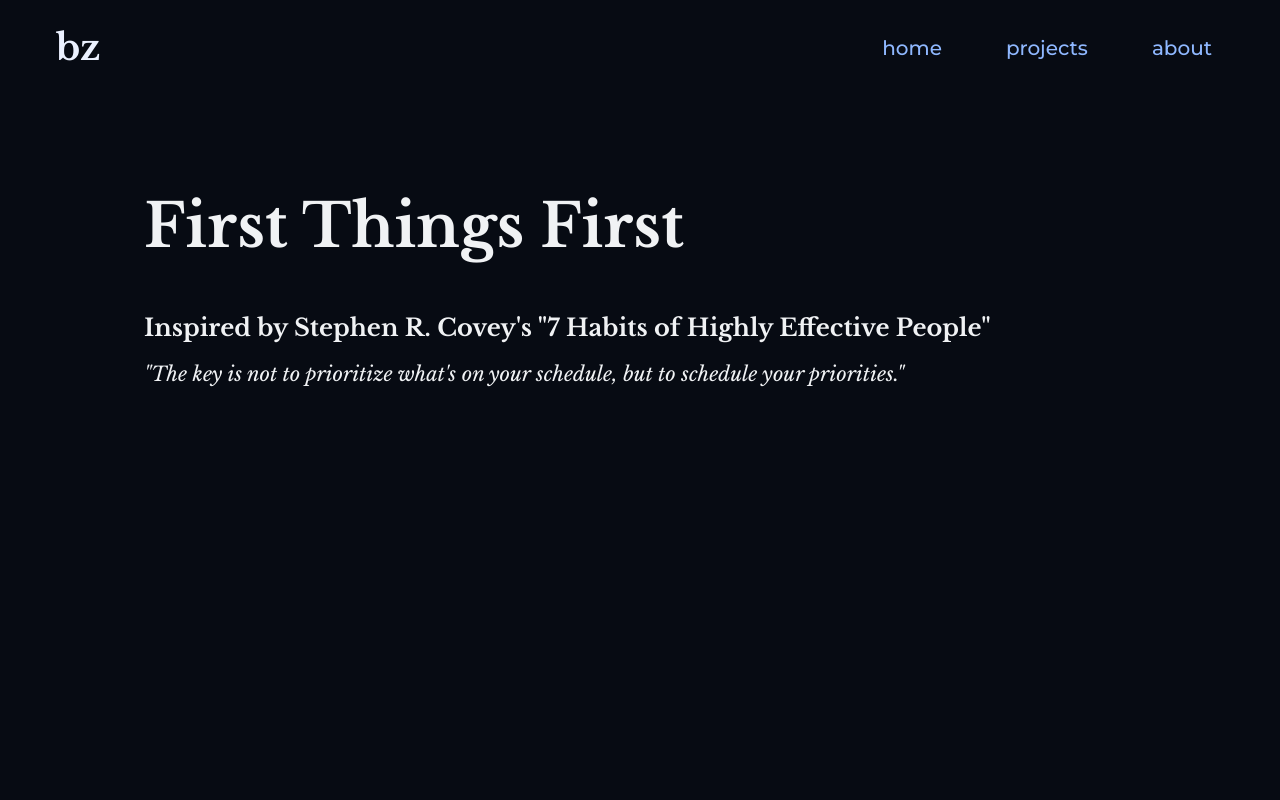
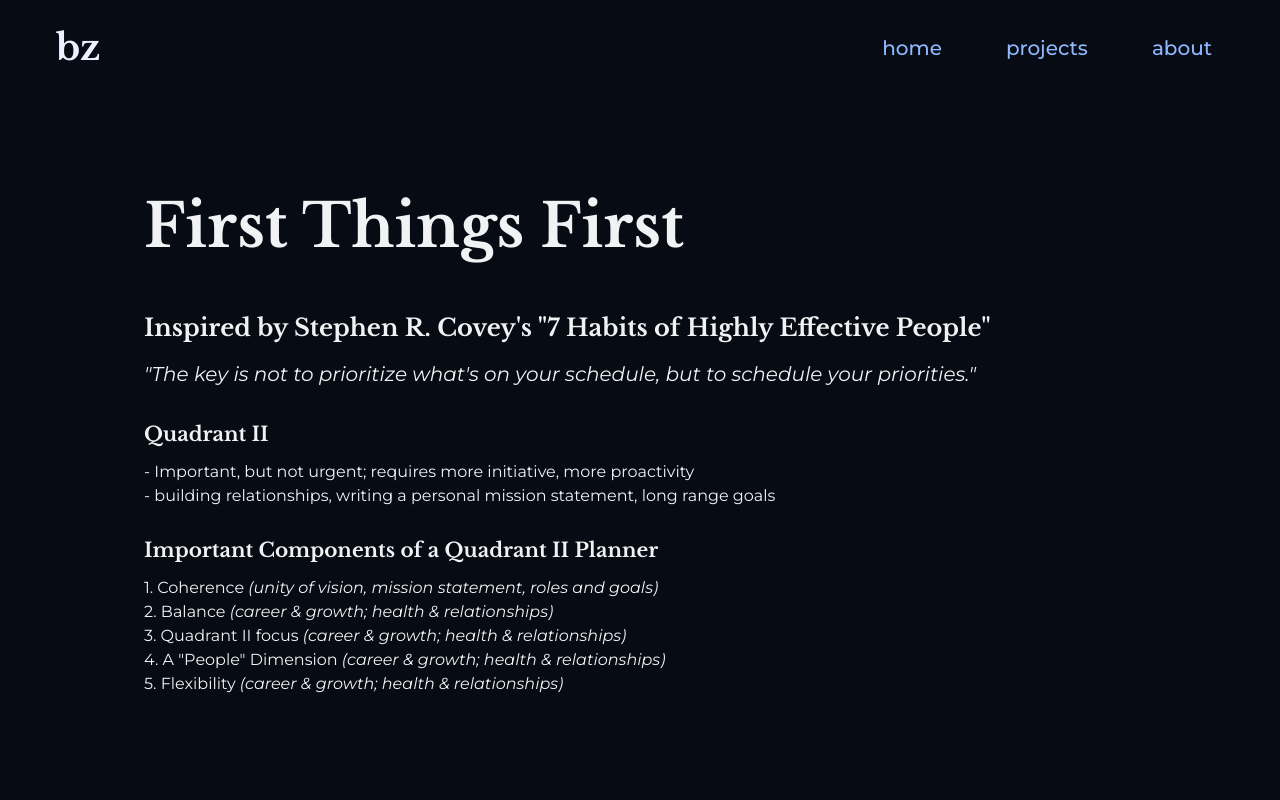
Before and after one commit to billie-zhang/portfolio-page, a React (Create React App) app: page /first-things-first in a window 1280 px wide. Shown: the top 800 px of the page. Built offline with nearby package versions, Linux system fonts and the light colour scheme; a web font is replaced by a local one.

Commit message:
add more initial notes on first things first

```diff
--- a/src/pages/FirstThingsFirst.jsx
+++ b/src/pages/FirstThingsFirst.jsx
@@ -12,15 +12,44 @@ const FirstThingsFirst = () => {
             First Things First
           </h1>
         </div>
-        <div>
+        <div className="mb-4">
           <h2 className="font-signature text-2xl font-bold text-light-grey">
             Inspired by Stephen R. Covey's "7 Habits of Highly Effective People"
           </h2>
-          <h2 className="font-signature my-4 text-xl font-thin italic text-light-grey">
+          <p className="my-4 text-xl font-normal italic text-light-grey">
             "The key is not to prioritize what's on your schedule, but to
             schedule your priorities."
+          </p>
+        </div>
+        <div className="mb-4">
+          <h2 className="font-signature text-xl font-bold text-light-grey">
+            Quadrant II
           </h2>
-          <p></p>
+          <p className="my-3 text-l font-normal text-light-grey">
+            - Important, but not urgent; requires more initiative, more
+            proactivity <br />- building relationships, writing a personal
+            mission statement, long range goals
+          </p>
+        </div>
+        <div className="mb-4">
+          <h2 className="font-signature text-xl font-bold text-light-grey">
+            Important Components of a Quadrant II Planner
+          </h2>
+          <p className="my-3 text-l font-normal text-light-grey">
+            1. Coherence{" "}
+            <i> (unity of vision, mission statement, roles and goals)</i>
+            <br />
+            2. Balance <i>(career & growth; health & relationships)</i>
+            <br />
+            3. Quadrant II focus{" "}
+            <i>(career & growth; health & relationships)</i>
+            <br />
+            4. A "People" Dimension{" "}
+            <i>(career & growth; health & relationships)</i>
+            <br />
+            5. Flexibility <i>(career & growth; health & relationships)</i>
+            <br />
+          </p>
         </div>
       </div>
     </div>
```
